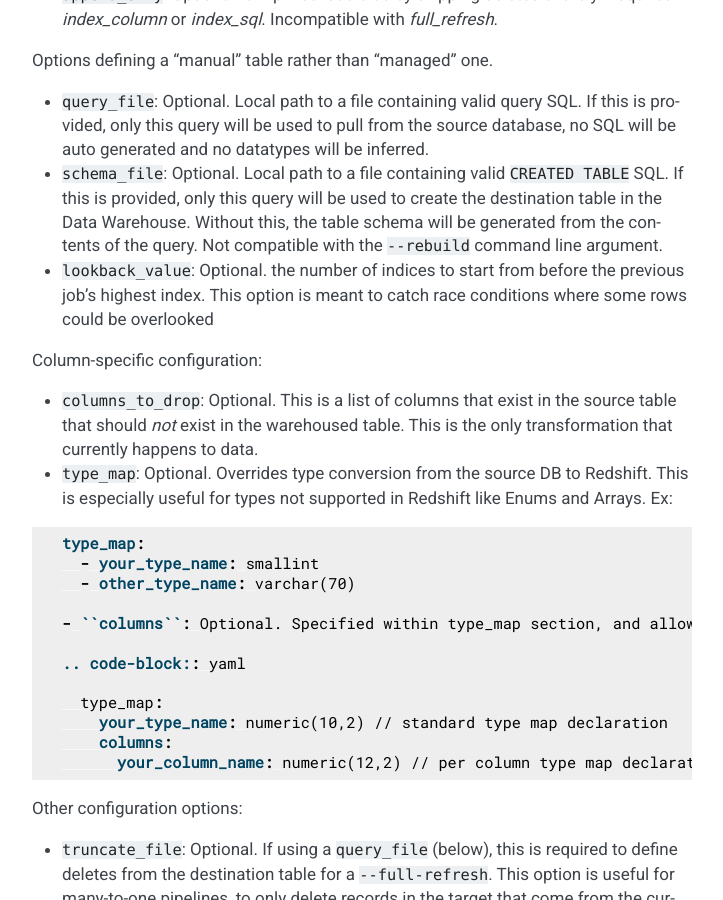
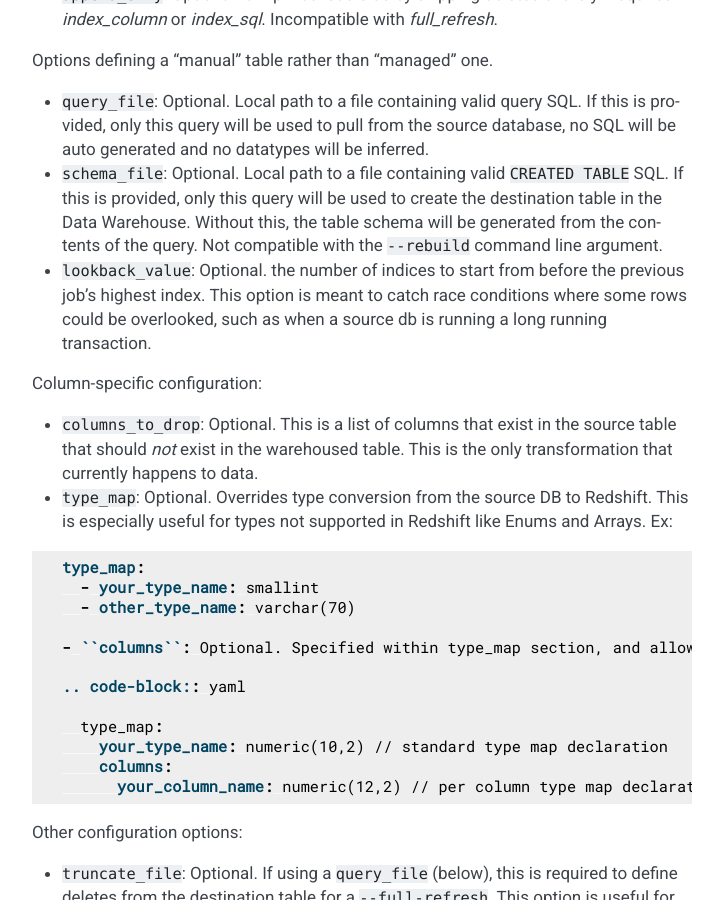
Before and after one commit to seatgeek/druzhba, a Sphinx documentation site: the page built from docs/configuration.rst, in a window 1280 px wide and 900 px high, scrolled down 3219 px. Shown: the whole window, without its empty margins (388-1111 px from the left). Built offline with Sphinx 7.4.7, drawn with Linux system fonts in a browser that asks for light colours.

Commit message:
added to explanation of lookback value in docs

```diff
--- a/docs/configuration.rst
+++ b/docs/configuration.rst
@@ -187,7 +187,8 @@ Options defining a "manual" table rather than "managed" one.
   ``--rebuild`` command line argument.
 
 - ``lookback_value``: Optional. the number of indices to start from before the previous job's
-  highest index. This option is meant to catch race conditions where some rows could be overlooked
+  highest index. This option is meant to catch race conditions where some rows could be overlooked,
+  such as when a source db is running a long running transaction.
 
 Column-specific configuration:
 
```
